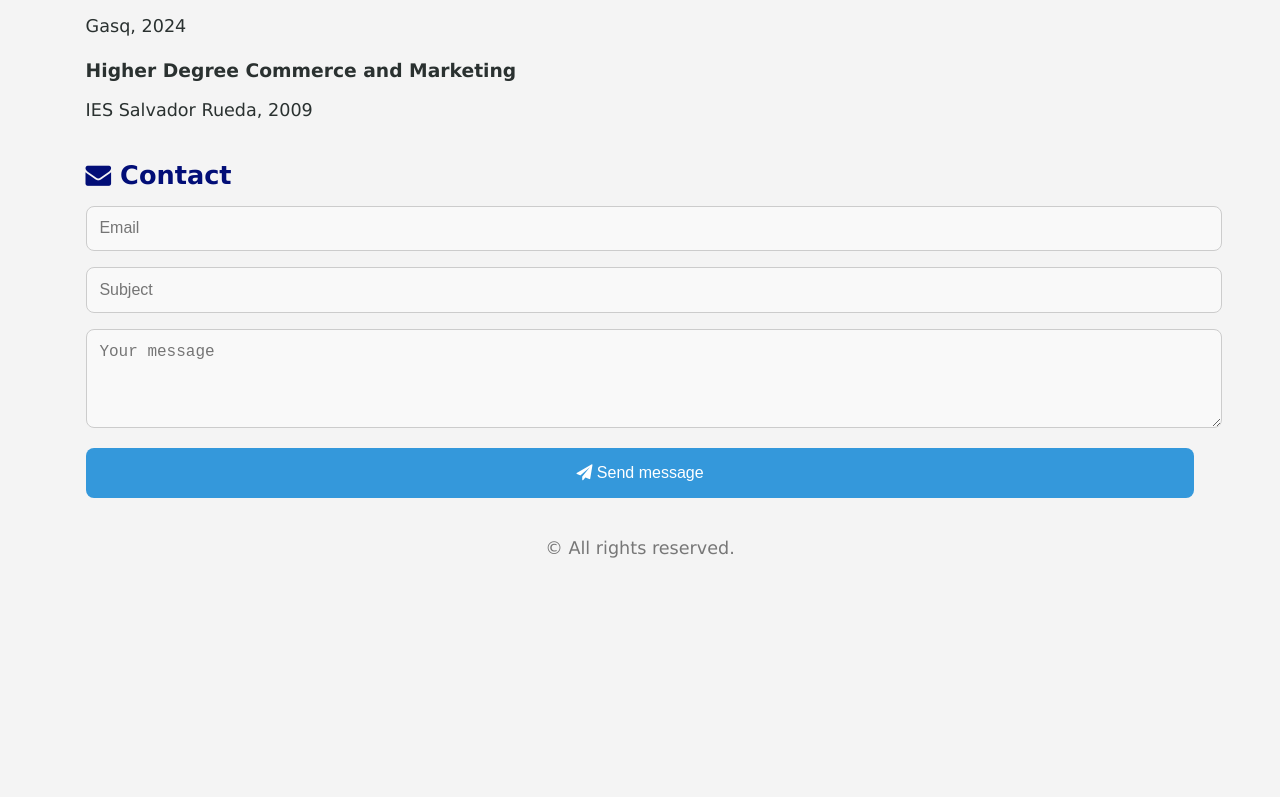
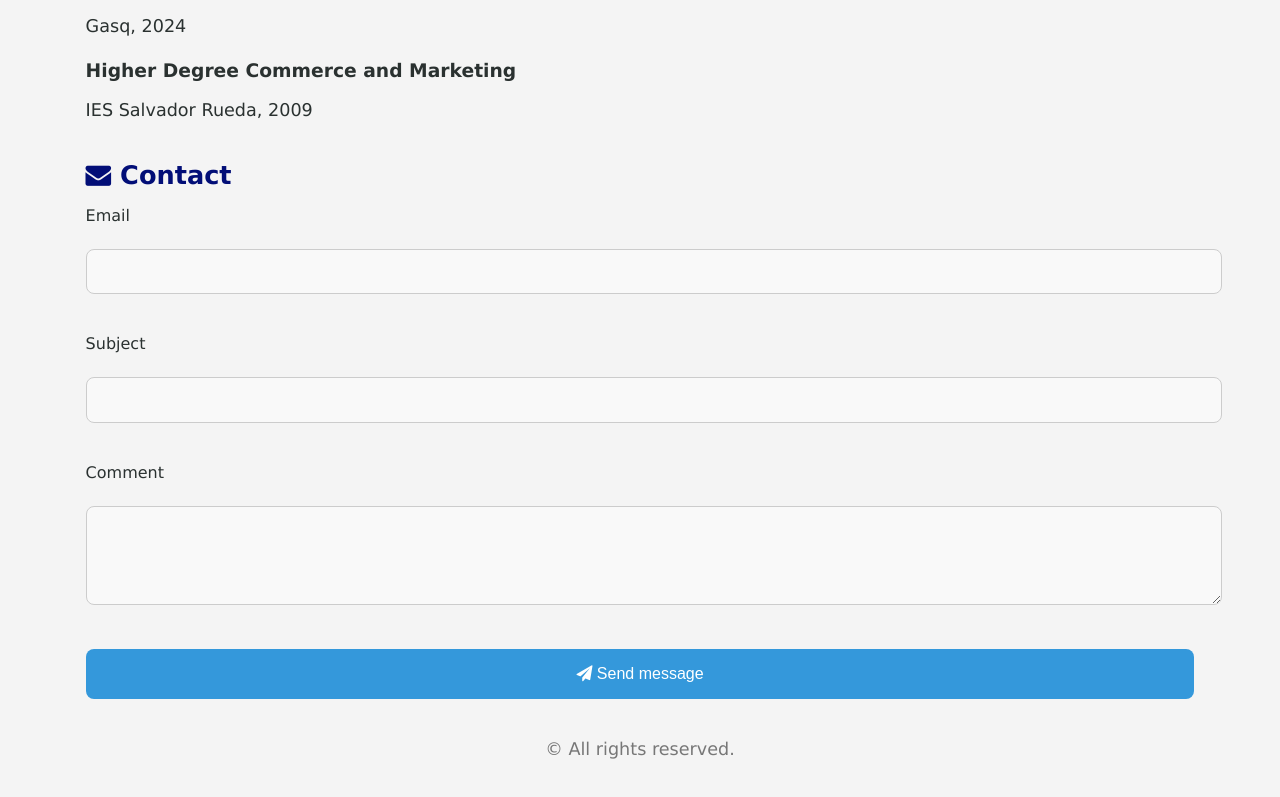
Before and after one commit to MariaBustoQAOrganization/portfolioqa, a plain HTML site: page index.html in a window 1280 px wide. Shown: the part 1204-2001 px from the top of the page. Before the commit the page ends 1826 px from the top, so only its background shows below. Drawn offline with Linux system fonts and the light colour scheme.

Commit message:
Update Contac
Update Contac

```diff
--- a/index.html
+++ b/index.html
@@ -69,10 +69,14 @@
     <section>
       <h2><i class="fa fa-envelope"></i> Contact</h2>
        <form action="https://docs.google.com/forms/d/e/1FAIpQLScRjChp5vYlGnjS6ESTkrWHVN4_ysgT2ppc3aOvSCsvKqyhCA/viewform" method="POST">
-        <input type="email" id="name" name="entry.1045781291" placeholder="Email"><br>
-        <input type="text" id="email" name="entry.2005620554" placeholder="Subject"><br>
-        <textarea rows="4" id="message" name="entry.839337160" placeholder="Your message"></textarea><br>
-        <button type="submit"><i class="fa fa-paper-plane"></i> Send message</button>
+        <label for="fname">Email</label><br>
+        <p></p><input type="email" id="name" name="entry.1045781291 required"><br></p>
+
+        <label for="fname">Subject</label><br>
+        <p></p><input type="text" id="email" name="entry.2005620554 maxlength=40 required"><br></p>
+        <label for="fname">Comment</label><br>
+        <p></p><textarea rows="4" id="message" name="entry.839337160 maxlength=500 required"></textarea><br></p>
+        </p><button type="submit"><i class="fa fa-paper-plane"></i> Send message</button>
       </form>
     </section>
   </main>
```
